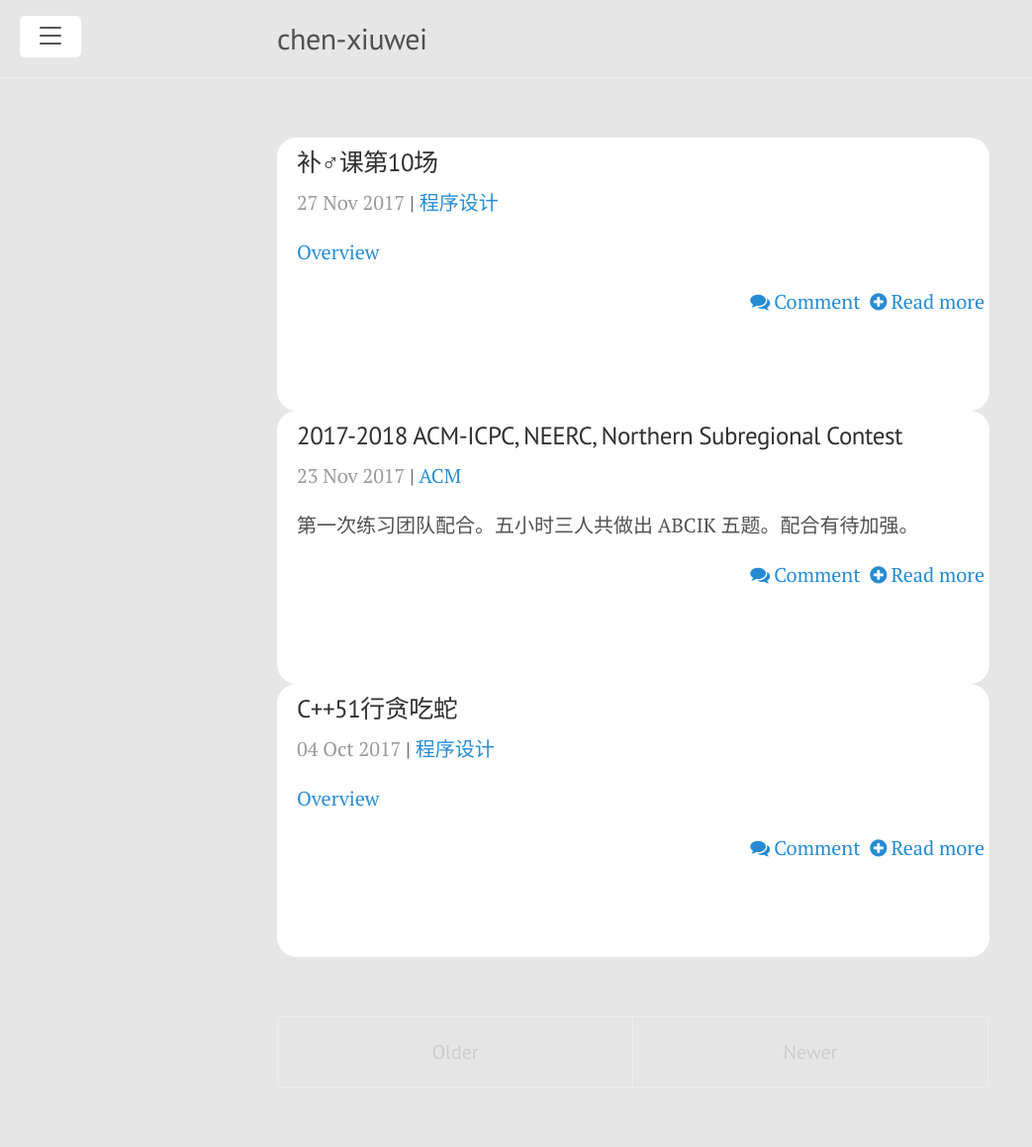
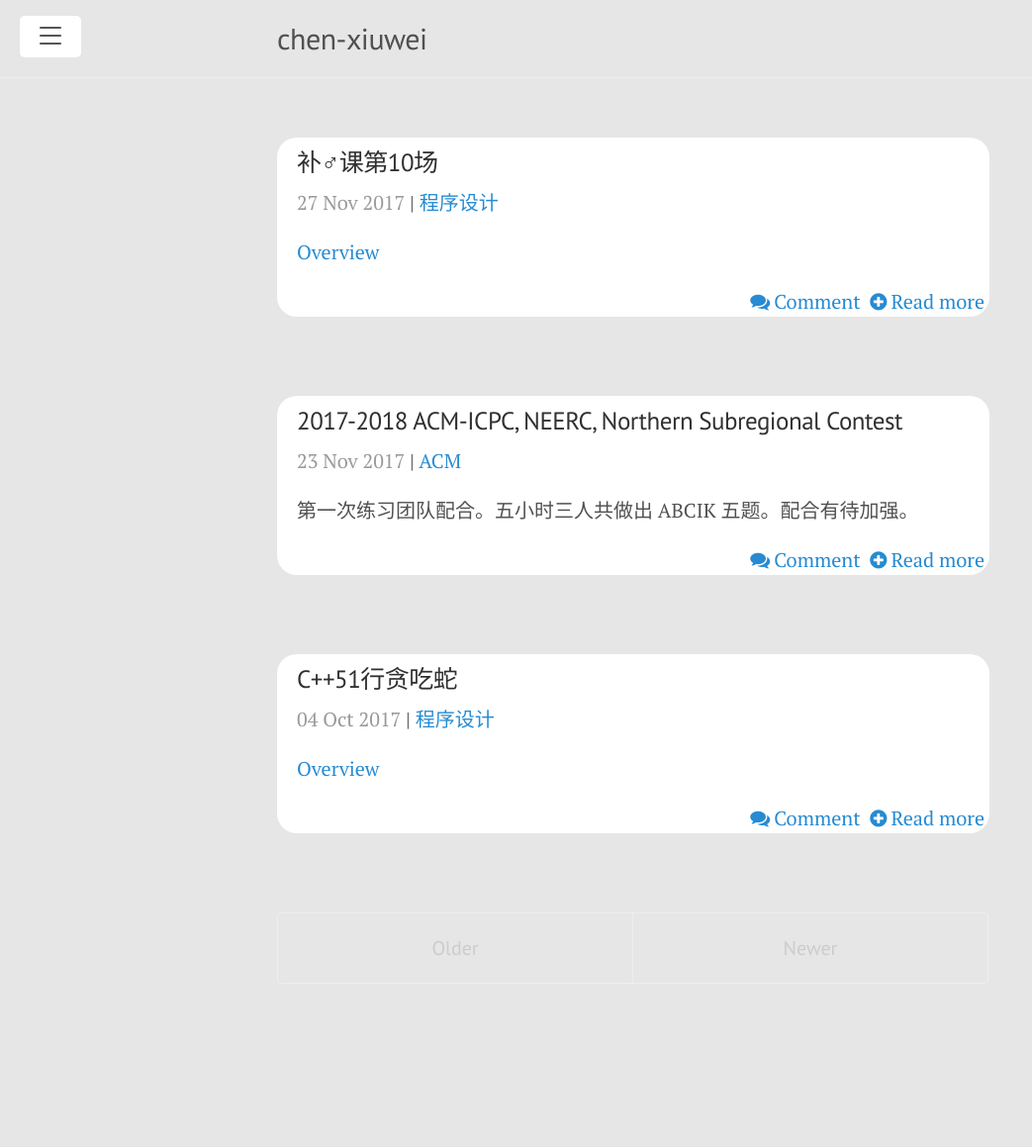
Before and after one commit to chen-xw/chen-xw.github.io, a Jekyll site: the page built from blog/index.html, in a window 1280 px wide. Shown: the whole page at 99% size, without its empty margins (0-1043 px from the left). Built offline with Jekyll 4.4.1, drawn with Linux system fonts in a browser that asks for light colours; the list of posts is cut into pages by our own code; comment, search, counter and statistics services are not loaded; after the commit the page ends 1054 px from its top, so only the background shows below that.

Commit message:
Update lanyon.css

```diff
--- a/public/css/lanyon.css
+++ b/public/css/lanyon.css
@@ -64,6 +64,7 @@
 
   padding: 10px 5px 15px 20px;
   border-radius: 20px;
+  padding-bottom: inherit;
 }
 
 }
```
